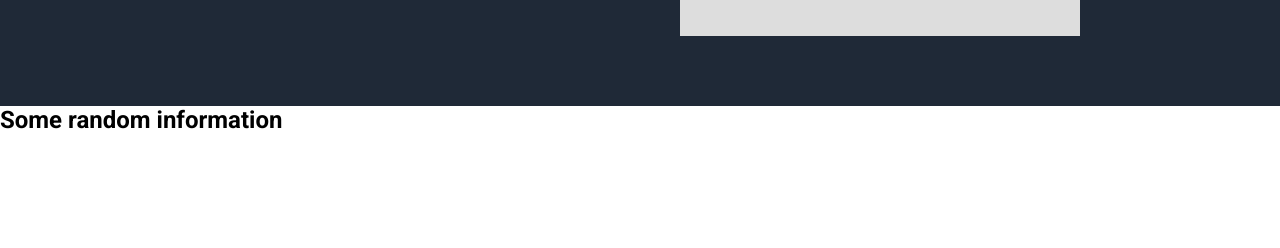
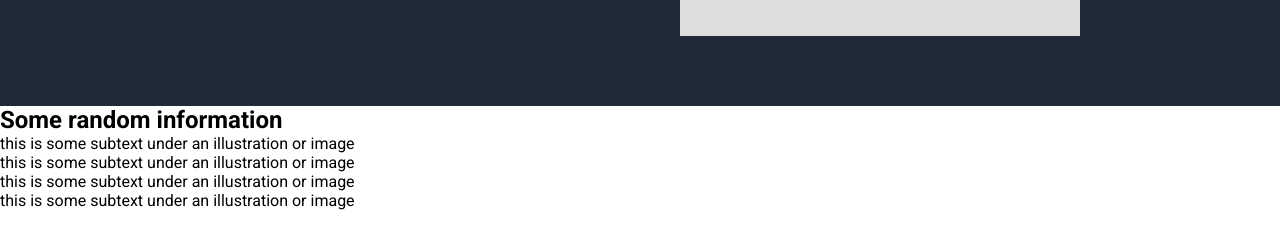
Before and after one commit to danadi12/odin-landing-page, a plain HTML site: page index.html in a window 1280 px wide. Shown: the part 454-702 px from the top of the page. Drawn offline with Linux system fonts and the light colour scheme.

Commit message:
Added section for imgs-card

```diff
--- a/index.html
+++ b/index.html
@@ -34,6 +34,32 @@
     </section>
     <section class="info">
       <h1 class="info--h1">Some random information</h1>
+      <div class="info--container">
+        <div class="info--content">
+          <div class="info--card"></div>
+          <p class="info--card--p">
+            this is some subtext under an illustration or image
+          </p>
+        </div>
+        <div class="info--content">
+          <div class="info--card"></div>
+          <p class="info--card--p">
+            this is some subtext under an illustration or image
+          </p>
+        </div>
+        <div class="info--content">
+          <div class="info--card"></div>
+          <p class="info--card--p">
+            this is some subtext under an illustration or image
+          </p>
+        </div>
+        <div class="info--content">
+          <div class="info--card"></div>
+          <p class="info--card--p">
+            this is some subtext under an illustration or image
+          </p>
+        </div>
+      </div>
     </section>
   </body>
 </html>
```
